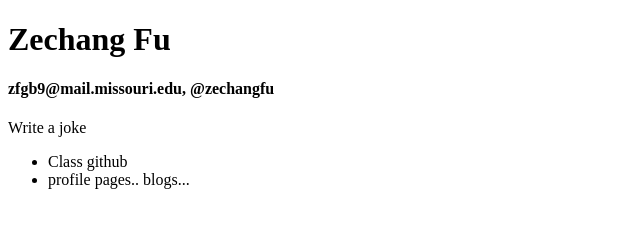
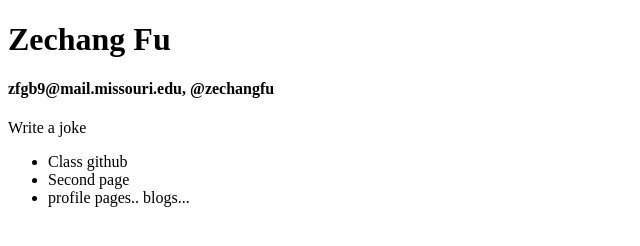
Before and after one commit to J4502-fs17/minuszec, a plain HTML site: page index.html in a window 1280 px wide. Shown: the whole page, without its empty margins (0-640 px from the left). Drawn offline with Linux system fonts and the light colour scheme.

Commit message:
bug fixed

```diff
--- a/index.html
+++ b/index.html
@@ -9,8 +9,8 @@
   <h4>zfgb9@mail.missouri.edu, @zechangfu</h4>
   <p>Write a joke</p>
   <ul>
-    <li><a herf="https://github.com/J4502-fs17"target="_blank">Class github</a></li>
-    <li><a herf="page2.html>Second page</a></li>
+    <li><a herf="https://github.com/J4502-fs17" target="_blank">Class github</a></li>
+    <li><a herf="page2.html">Second page</a></li>
     <li>profile pages.. blogs...</li>
 
 
```
